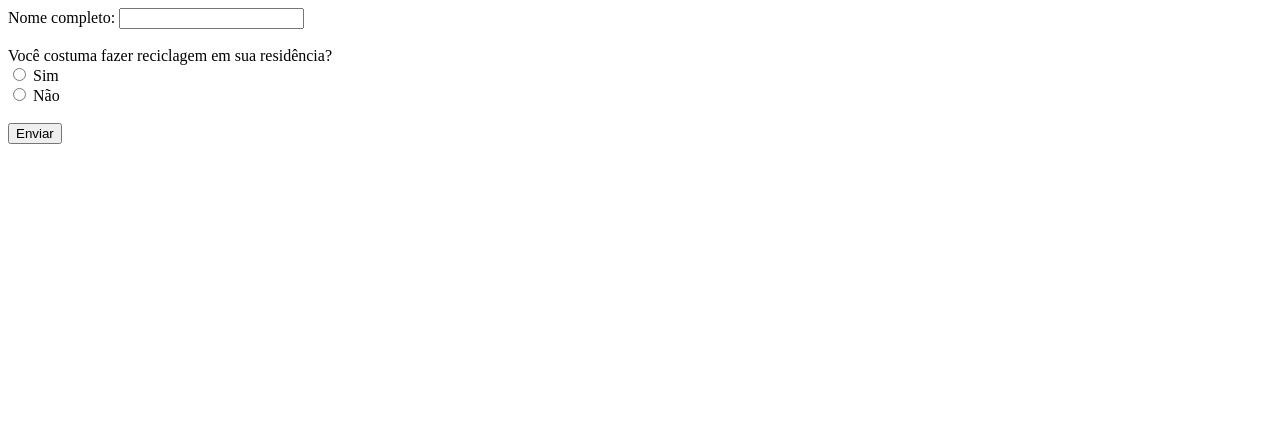
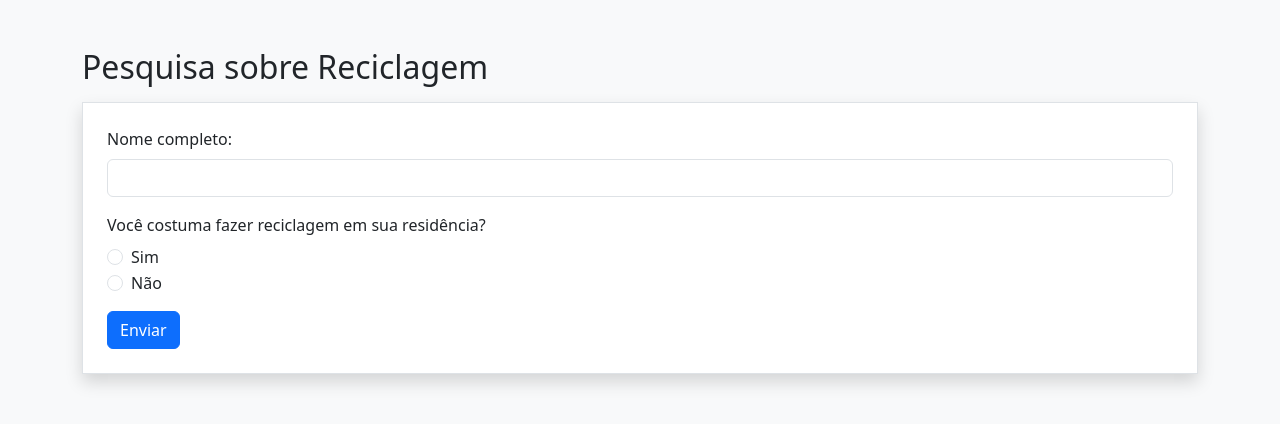
Before and after one commit to RafaelCosta10/ReciclagemCondominioCachoeira, a plain HTML site: page index.html in a window 1280 px wide. Drawn offline with nearby package versions, Linux system fonts and the light colour scheme.

Commit message:
adicionando bootstrap e validações

```diff
--- a/index.html
+++ b/index.html
@@ -1,36 +1,66 @@
+<!DOCTYPE html>
 <html lang="pt-br">
 <head>
 <meta charset="UTF-8">
 <title>Formulário de Reciclagem</title>
+<link href="https://cdn.jsdelivr.net/npm/bootstrap@5.3.0/dist/css/bootstrap.min.css" rel="stylesheet">
 <script>
 function toggleMotivoField() {
     var resposta = document.querySelector('input[name="reciclagem"]:checked').value;
     var motivoField = document.getElementById('motivoField');
     if (resposta === 'Não') {
         motivoField.style.display = 'block';
+        document.getElementById('motivo').required = true;  // Torna o campo obrigatório se visível
     } else {
         motivoField.style.display = 'none';
+        document.getElementById('motivo').required = false; // Remove a obrigatoriedade se não visível
+    }
+}
+
+function onClickEnviar(event) {
+    event.preventDefault(); // Impede que o formulário seja enviado imediatamente
+
+    // Verifica se o formulário está válido
+    if (document.querySelector('form').checkValidity()) {
+        alert("Mensagem enviada com sucesso!");
+        location.reload();
+    } else {
+        // Força a validação e mostra mensagens de erro se necessário
+        document.querySelector('form').reportValidity();
     }
 }
 </script>
 </head>
-<body>
-    <form action="salvar.php" method="POST">
-        <label for="nome">Nome completo:</label>
-        <input type="text" id="nome" name="nome" required><br><br>
+<body class="bg-light">
+    <div class="container mt-5">
+        <h2 class="mb-3">Pesquisa sobre Reciclagem</h2>
+        <form class="border p-4 bg-white shadow">
+            <div class="mb-3">
+                <label for="nome" class="form-label">Nome completo:</label>
+                <input type="text" id="nome" name="nome" class="form-control" required>
+            </div>
 
-        <label>Você costuma fazer reciclagem em sua residência?</label><br>
-        <input type="radio" id="sim" name="reciclagem" value="Sim" onchange="toggleMotivoField()" required>
-        <label for="sim">Sim</label><br>
-        <input type="radio" id="nao" name="reciclagem" value="Não" onchange="toggleMotivoField()" required>
-        <label for="nao">Não</label><br><br>
+            <div class="mb-3">
+                <label class="form-label">Você costuma fazer reciclagem em sua residência?</label>
+                <div>
+                    <div class="form-check">
+                        <input class="form-check-input" type="radio" id="sim" name="reciclagem" value="Sim" onchange="toggleMotivoField()" required>
+                        <label class="form-check-label" for="sim">Sim</label>
+                    </div>
+                    <div class="form-check">
+                        <input class="form-check-input" type="radio" id="nao" name="reciclagem" value="Não" onchange="toggleMotivoField()" required>
+                        <label class="form-check-label" for="nao">Não</label>
+                    </div>
+                </div>
+            </div>
 
-        <div id="motivoField" style="display:none;">
-            <label for="motivo">Qual o principal motivo que faça com que você não faça isso:</label><br>
-            <input type="text" id="motivo" name="motivo"><br><br>
-        </div>
+            <div id="motivoField" class="mb-3" style="display:none;">
+                <label for="motivo" class="form-label">Qual o principal motivo que faça com que você não faça isso:</label>
+                <input type="text" id="motivo" name="motivo" class="form-control">
+            </div>
 
-        <button type="submit">Enviar</button>
-    </form>
+            <button class="btn btn-primary" onclick="onClickEnviar(event)">Enviar</button>
+        </form>
+    </div>
 </body>
 </html>
```
